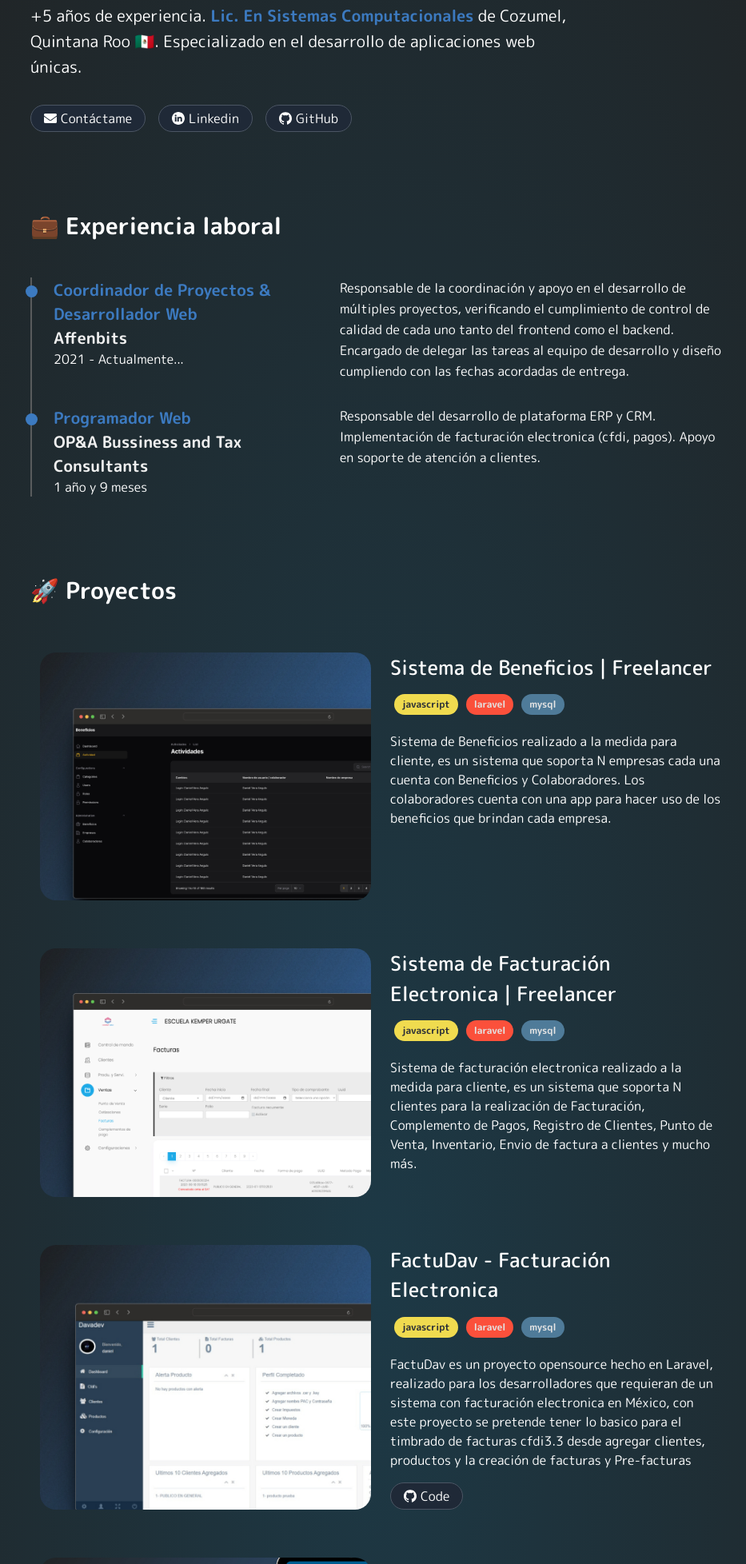
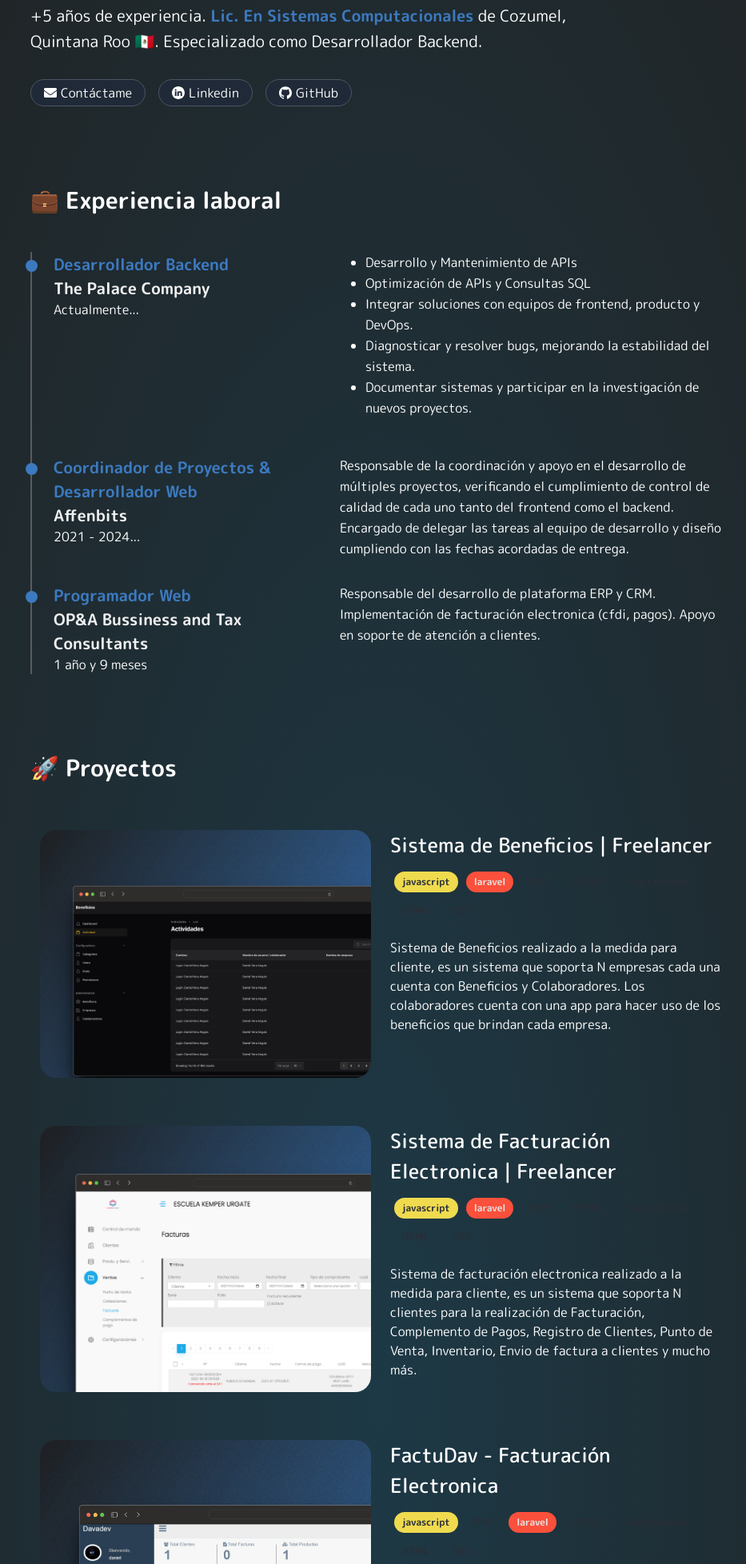
Before and after one commit to DanielVera987/danielvera, a website: page index.html in a window 1280 px wide. Shown: the part 239-2195 px from the top of the page at 80% size, without its empty margins (164-1097 px from the left). Drawn offline with nearby package versions, Linux system fonts and the light colour scheme.

Commit message:
Add experience in the palace company

```diff
--- a/data/projects.json
+++ b/data/projects.json
@@ -7,7 +7,11 @@
         "tags": [
             "javascript",
             "laravel",
-            "mysql"
+            "PHP",
+            "MYSQL",
+            "DigitalOcean",
+            "HTML",
+            "CSS"
         ],
         "url": ""
     },
@@ -19,7 +23,11 @@
         "tags": [
             "javascript",
             "laravel",
-            "mysql"
+            "PHP",
+            "MYSQL",
+            "DigitalOcean",
+            "HTML",
+            "CSS"
         ],
         "url": ""
     },
@@ -30,8 +38,12 @@
         "image": "./assets/images/projects/factudav.jpg",
         "tags": [
             "javascript",
+            "PHP",
             "laravel",
-            "mysql"
+            "MYSQL",
+            "DigitalOcean",
+            "HTML",
+            "CSS"
         ],
         "repository": "https://github.com/DanielVera987/factudav",
         "url": ""
--- a/index.html
+++ b/index.html
@@ -62,7 +62,7 @@
 
                         <p class="about_info_description mt-3">
                             +5 años de experiencia. <span>Lic. En Sistemas Computacionales</span> de Cozumel, Quintana Roo 🇲🇽.
-                            Especializado en el desarrollo de aplicaciones web únicas.
+                            Especializado como Desarrollador Backend.
                         </p>
 
                         <div class="about_info_social-networks d-flex flex-wrap justify-content-center justify-content-md-start">
@@ -92,10 +92,28 @@
                 <div class="experience_timeline">
                     <div class="row item">
                         <div class="col-md-5 info position-relative">
+                            <div class="title">Desarrollador Backend</div>
+                            <div class="company">The Palace Company</div>
+                            <div class="time">
+                                Actualmente...
+                            </div>
+                        </div>
+                        <div class="col-md-7 mt-5 mt-md-0 description">
+                            <ul>
+                                <li>Desarrollo y Mantenimiento de APIs</li>
+                                <li>Optimización de APIs y Consultas SQL</li>
+                                <li>Integrar soluciones con equipos de frontend, producto y DevOps.</li>
+                                <li>Diagnosticar y resolver bugs, mejorando la estabilidad del sistema.</li>
+                                <li>Documentar sistemas y participar en la investigación de nuevos proyectos.</li>
+                            </ul>
+                        </div>
+                    </div>
+                    <div class="row item">
+                        <div class="col-md-5 info position-relative">
                             <div class="title">Coordinador de Proyectos & Desarrollador Web</div>
                             <div class="company">Affenbits</div>
                             <div class="time">
-                                2021 - Actualmente...
+                                2021 - 2024...
                             </div>
                         </div>
                         <div class="col-md-7 mt-5 mt-md-0 description">
@@ -206,7 +224,7 @@
 
         <!-- Footer -->
         <footer>
-            <p>© 2024. Hecho con 💙</p>
+            <p>© 2025. Hecho con 💙</p>
         </footer>
 
         <!-- Scripts -->
```
